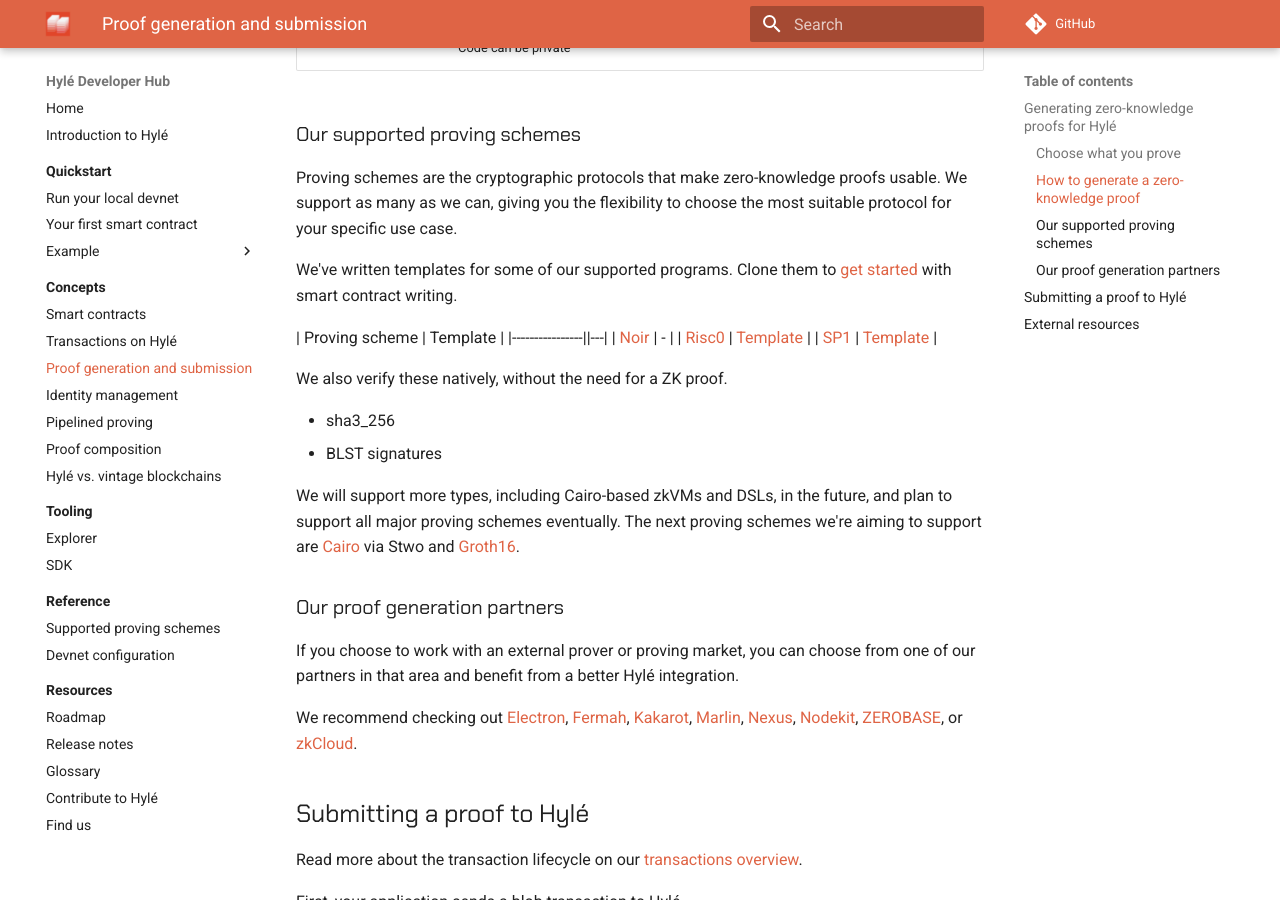
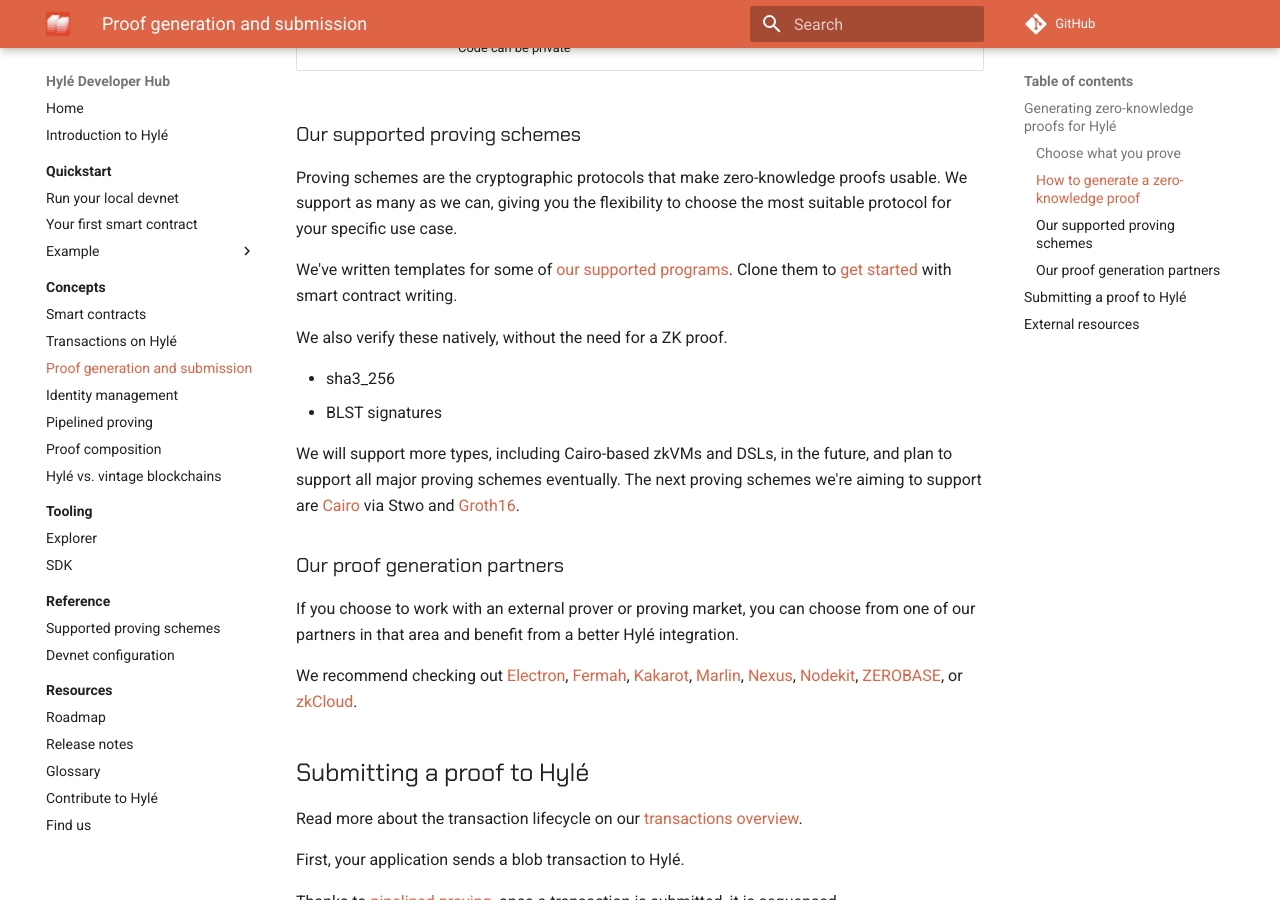
Before and after one commit to Hyle-org/devhub-hyle, an MkDocs documentation site: the page built from docs/concepts/proof-generation.md, in a window 1280 px wide and 900 px high, scrolled down 1294 px. Built offline with MkDocs 1.6.1 and Material for MkDocs 9.7.7, drawn with Linux system fonts in a browser that asks for light colours; plug-ins that fetch from the network failed and are left out; comment, search, counter and statistics services are not loaded.

Commit message:
broken table

```diff
--- a/docs/concepts/proof-generation.md
+++ b/docs/concepts/proof-generation.md
@@ -34,13 +34,7 @@
 
 Proving schemes are the cryptographic protocols that make zero-knowledge proofs usable. We support as many as we can, giving you the flexibility to choose the most suitable protocol for your specific use case.
 
-We've written templates for some of our supported programs. Clone them to [get started](../quickstart/your-first-smart-contract.md) with smart contract writing.
-
-| Proving scheme | Template                                       |
-|----------------||---|
-| [Noir](https://noir-lang.org/docs/)           |   - |
-| [Risc0](https://risc0.com/docs/)      |  [Template](https://github.com/Hyle-org/template-risc0)  |
-| [SP1](https://docs.succinct.xyz/sp1/introduction)  |   [Template](https://github.com/Hyle-org/template-sp1) |
+We've written templates for some of [our supported programs](../reference/supported-proving-schemes.md). Clone them to [get started](../quickstart/your-first-smart-contract.md) with smart contract writing.
 
 We also verify these natively, without the need for a ZK proof.
 
```
